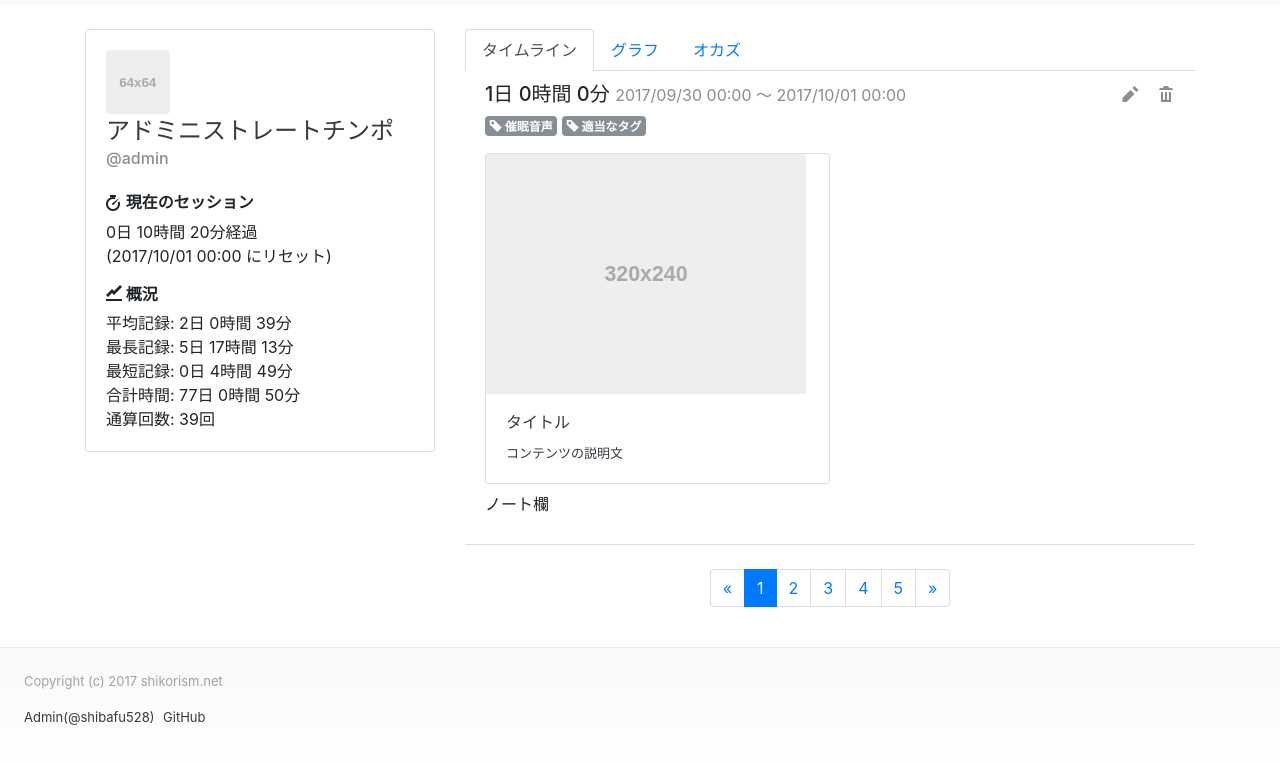
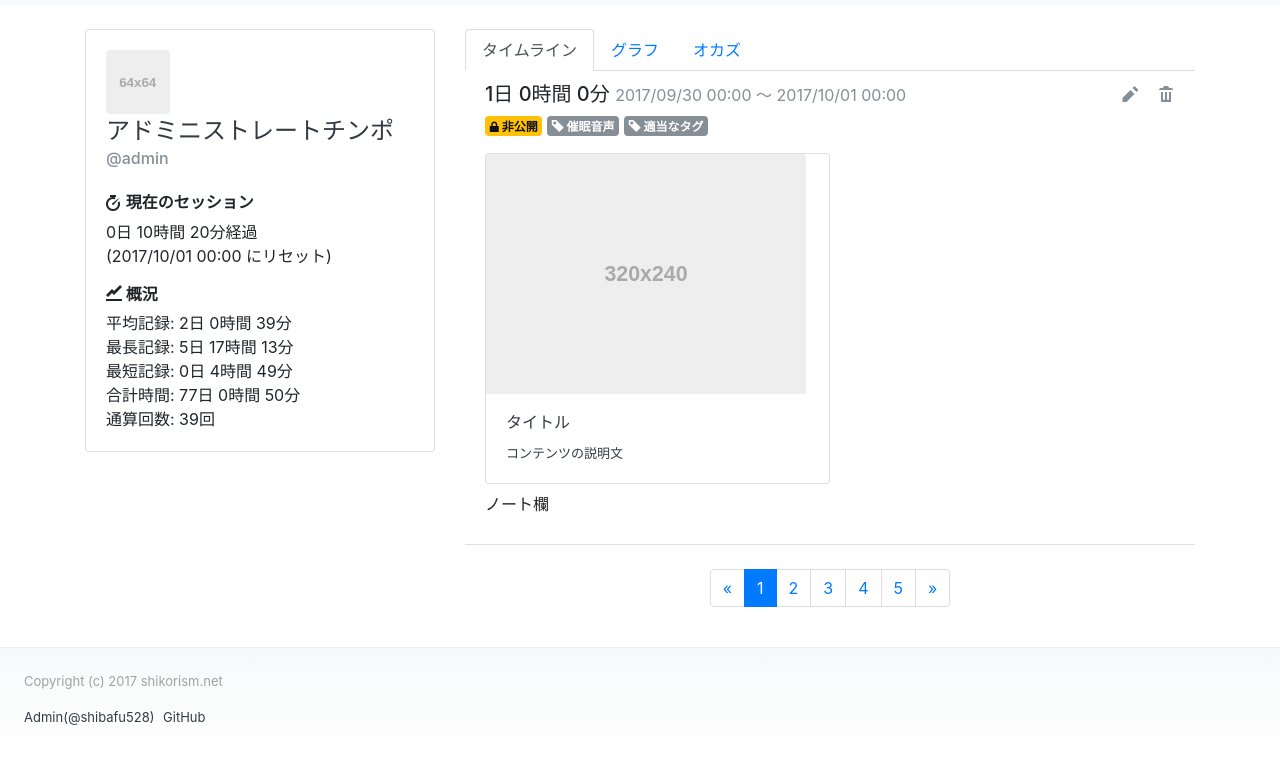
Before and after one commit to shikorism/tissue-mockup-v2, a plain HTML site: page profile.html in a window 1280 px wide. Shown: the part 57-820 px from the top of the page. Drawn offline with nearby package versions, Linux system fonts and the light colour scheme.

Commit message:
非公開マークの表示位置を決めた

```diff
--- a/profile.html
+++ b/profile.html
@@ -99,6 +99,7 @@
                             </div>
                             <!-- tags -->
                             <p>
+                                <span class="badge badge-warning"><span class="oi oi-lock-locked"></span> 非公開</span>
                                 <span class="badge badge-secondary"><span class="oi oi-tag"></span> 催眠音声</span>
                                 <span class="badge badge-secondary"><span class="oi oi-tag"></span> 適当なタグ</span>
                             </p>
```
